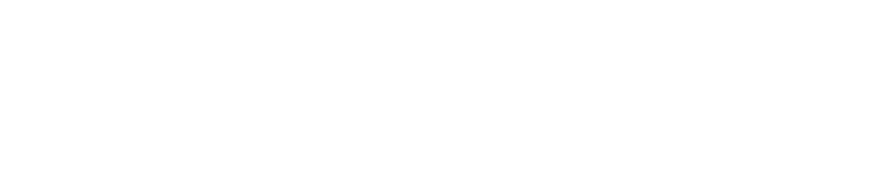
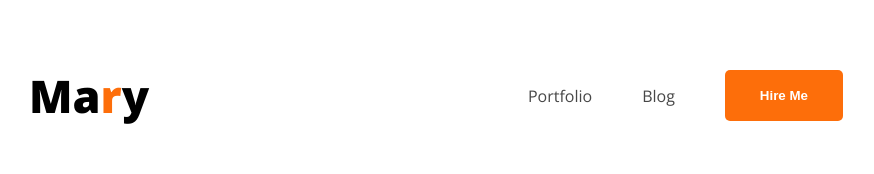
Before and after one commit to setanvir/web-dev-se-portfolio, a plain HTML site: page index.html in a window 1280 px wide. Shown: the whole page, without its empty margins (179-1053 px from the left). Drawn offline with nearby package versions, Linux system fonts and the light colour scheme.

Commit message:
added nav

```diff
--- a/index.html
+++ b/index.html
@@ -4,9 +4,28 @@
     <meta charset="UTF-8">
     <meta name="viewport" content="width=device-width, initial-scale=1.0">
     <title>Web Developer Portfolio</title>
+    <link rel="preconnect" href="https://fonts.googleapis.com">
+    <link rel="preconnect" href="https://fonts.gstatic.com" crossorigin>
+    <link href="https://fonts.googleapis.com/css2?family=Open+Sans:ital,wght@0,300..800;1,300..800&display=swap" rel="stylesheet">
+    <link rel="stylesheet" href="styles/portfolio.css">
+
 </head>
-<body>
+<body class="open-sans-normal">
     <header>
+        <nav>
+            <h3 class="nav-title">Ma<span class="nav-rs">r</span>y</h3>
+
+            <ul>
+                 <li><a class="dark-2" href="">Portfolio</a></li>
+
+                 <li><a class="dark-2" href="">Blog</a></li>
+
+                 <li><a class="dark-2" href=""><button class="btn-primary" >Hire Me</button></a></li>
+
+            </ul>
+
+
+        </nav>
 
     </header>
 
--- /dev/null
+++ b/styles/portfolio.css
@@ -0,0 +1,60 @@
+/* Nav styles */
+
+.open-sans-normal {
+  font-family: "Open Sans", serif;
+  font-optical-sizing: auto;
+  font-style: normal;
+  font-variation-settings:
+    "wdth" 100;
+}
+
+nav{
+
+    display: flex;
+    align-items: center;
+    justify-content: space-between;
+    margin: 20px 200px;
+}
+.dark-2 {
+    color: #474747;
+}
+
+.nav-title {
+
+           font-weight: 800;
+           font-size: 45px;
+
+}
+
+.nav-rs{
+    color: #FD6E0A;
+}
+
+
+.btn-primary {
+
+    background-color: #FD6E0A;
+    color: white ;
+    font-weight: bold;
+    padding: 18px 35px ;
+    border-radius: 5px;
+    border: none;
+
+
+}
+nav ul{
+
+    display: flex;
+   align-items: center;
+}
+nav ul li {
+    list-style: none;
+    margin-right: 50px;
+}
+
+
+nav li a{
+
+    text-decoration: none;
+
+}
```
